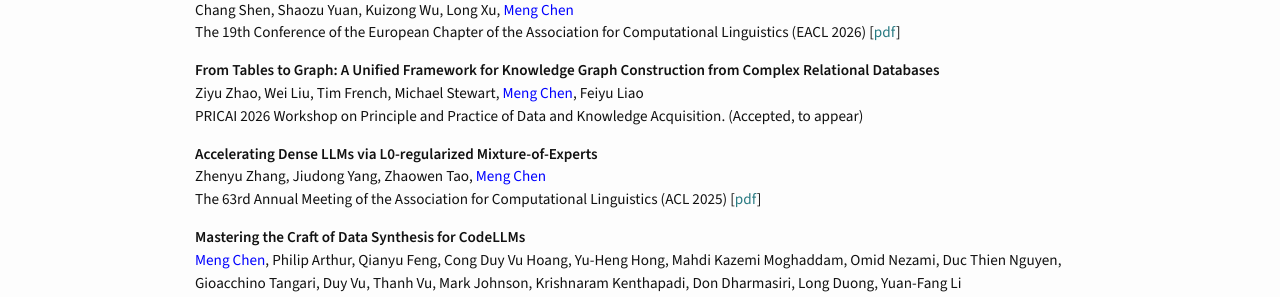
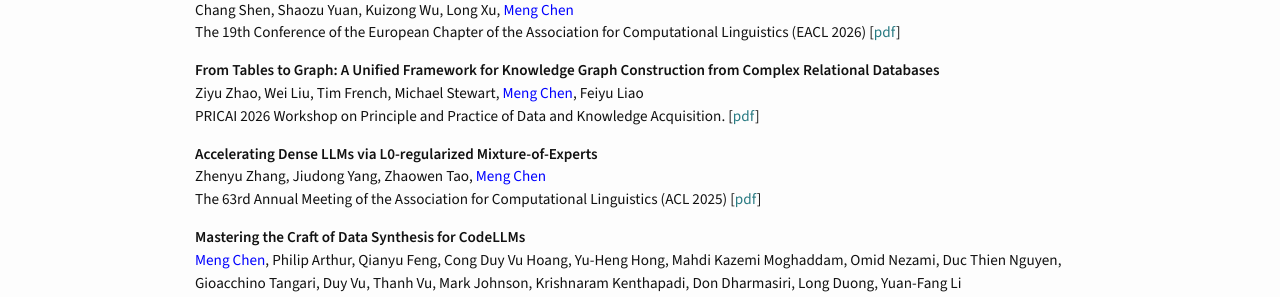
Before and after one commit to chenmengdx/chenmengdx.github.io, a Jekyll site: the page built from research.md, in a window 1280 px wide and 900 px high. Shown: the part 262-559 px from the top of the window. Built offline with Jekyll 4.4.1, drawn with Linux system fonts in a browser that asks for light colours.

Commit message:
update publication

```diff
--- a/research.md
+++ b/research.md
@@ -21,7 +21,7 @@
 <p>
 <b> From Tables to Graph: A Unified Framework for Knowledge Graph Construction from Complex Relational Databases </b> <br />
 Ziyu Zhao, Wei Liu, Tim French, Michael Stewart, <font color="blue">Meng Chen</font>, Feiyu Liao <br />
-PRICAI 2026 Workshop on Principle and Practice of Data and Knowledge Acquisition. (Accepted, to appear)
+PRICAI 2026 Workshop on Principle and Practice of Data and Knowledge Acquisition. [<a href="../papers/PKAW-26.pdf">pdf</a>]
 </p>
 
 <p>
```
Also changed, not shown: 2 other files.
